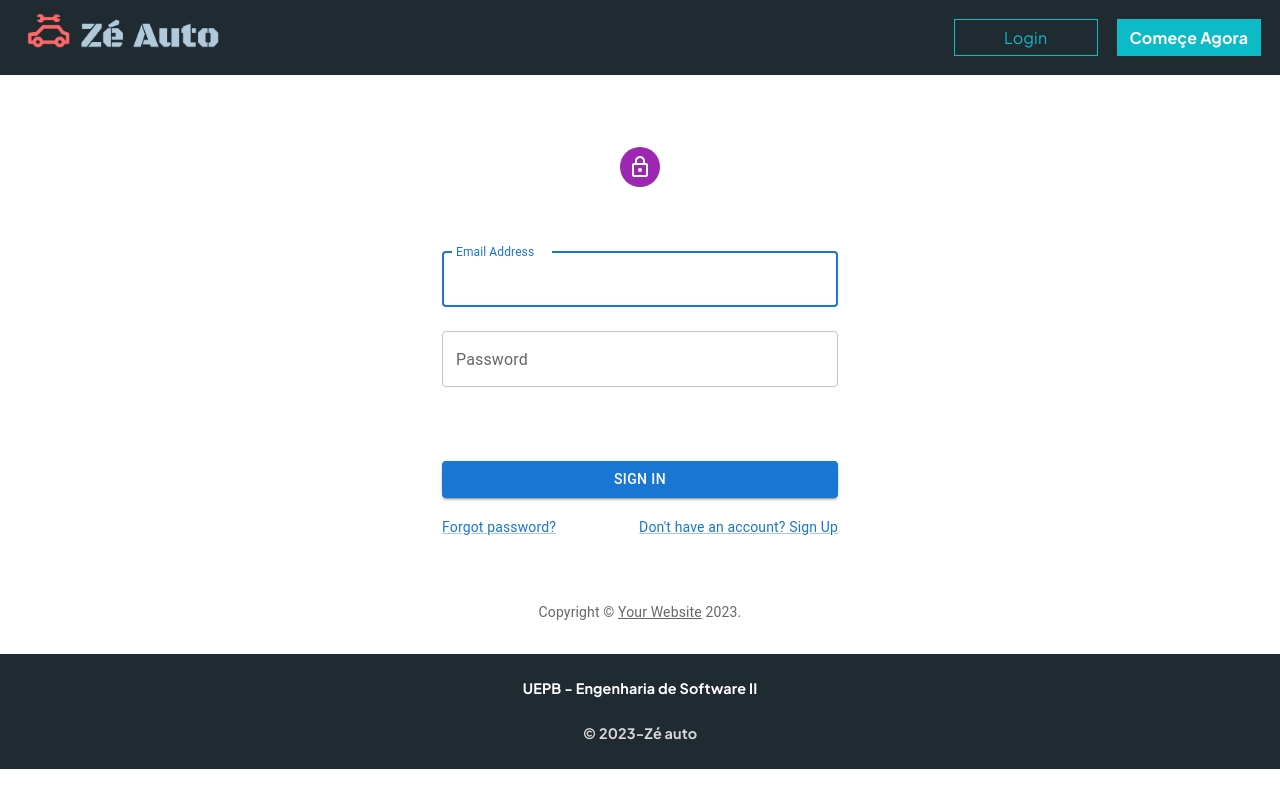
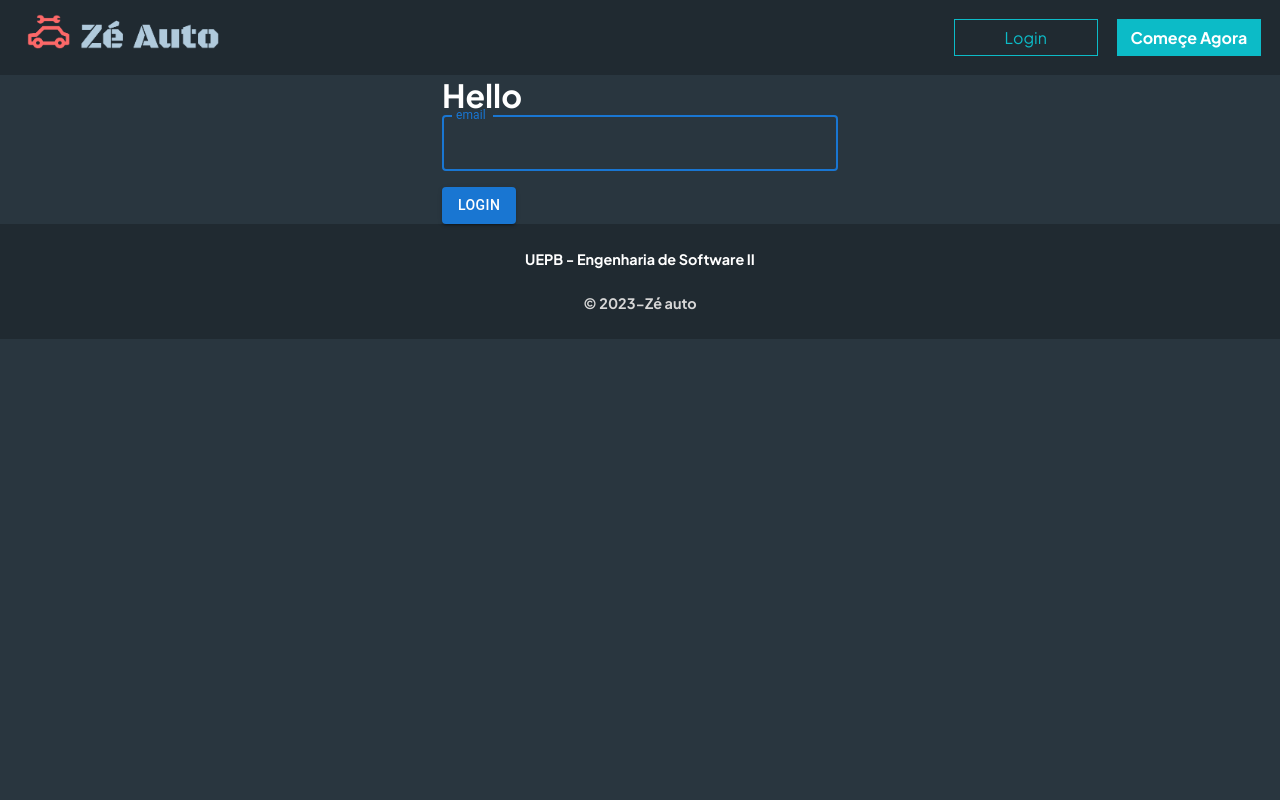
Before and after one commit to andrealvescorreia/ze-auto, a React (Vite) app in the folder frontend/: page /login in a window 1280 px wide. Built offline with nearby package versions, Linux system fonts and the light colour scheme.

Commit message:
tentativa em progresso de criar um form para email

```diff
--- a/frontend/package.json
+++ b/frontend/package.json
@@ -16,6 +16,7 @@
     "axios": "^1.3.4",
     "react": "^18.2.0",
     "react-dom": "^18.2.0",
+    "react-hook-form": "^7.43.9",
     "react-icons": "^4.8.0",
     "react-router-dom": "^6.10.0"
   },
--- a/frontend/src/routes/SignIn/index.tsx
+++ b/frontend/src/routes/SignIn/index.tsx
@@ -1,110 +1,95 @@
 import * as React from 'react';
-import Avatar from '@mui/material/Avatar';
-import Button from '@mui/material/Button';
-import CssBaseline from '@mui/material/CssBaseline';
-import TextField from '@mui/material/TextField';
-import FormControlLabel from '@mui/material/FormControlLabel';
-import Checkbox from '@mui/material/Checkbox';
-import Link from '@mui/material/Link';
-import Grid from '@mui/material/Grid';
+import TextField from '@mui/material/TextField'
+import Container from '@mui/material/Container'
+import { Box, Button } from '@mui/material';
+import { useForm } from "react-hook-form";
+
+/*
 import Box from '@mui/material/Box';
-import LockOutlinedIcon from '@mui/icons-material/LockOutlined';
-import Typography from '@mui/material/Typography';
-import Container from '@mui/material/Container';
-import { createTheme, ThemeProvider } from '@mui/material/styles';
-
-function Copyright(props: any) {
-  return (
-    <Typography variant="body2" color="text.secondary" align="center" {...props}>
-      {'Copyright © '}
-      <Link color="inherit" href="https://mui.com/">
-        Your Website
-      </Link>{' '}
-      {new Date().getFullYear()}
-      {'.'}
-    </Typography>
-  );
-}
-
-const theme = createTheme();
+import IconButton from '@mui/material/IconButton';
+import FilledInput from '@mui/material/FilledInput';
+import InputLabel from '@mui/material/InputLabel';
+import InputAdornment from '@mui/material/InputAdornment';
+import FormControl from '@mui/material/FormControl';
+import Visibility from '@mui/icons-material/Visibility';
+import VisibilityOff from '@mui/icons-material/VisibilityOff';
+*/
 
 export default function SignIn() {
-  const handleSubmit = (event: React.FormEvent<HTMLFormElement>) => {
+  const {
+    register,
+    handleSubmit,
+    formState: { errors }
+  } = useForm();
+  const onSubmit = (data) => console.log(data);
+
+  return (
+    <Container maxWidth="xs">
+      <h1>Hello</h1>
+      <form onSubmit={handleSubmit(onSubmit)}>
+
+        <Box mb={2}>
+          <TextField
+            variant="outlined"
+            label="email"
+            fullWidth
+            autoComplete='email'
+            autoFocus
+            {...register("email", {
+              required: "Required field",
+              pattern: {
+                value: new RegExp("^[A-Z0-9+_.-]+@[A-Z0-9.-]+$"),
+                message: "Email invalido"
+              },
+            })}
+            error={!!errors?.email}
+            helperText={errors?.email ? errors.email.message : null}
+          />
+
+        </Box>
+        <Button type="submit" variant="contained">Login</Button>
+      </form>
+
+    </Container>
+  )
+
+
+
+
+
+  /*
+  const [showPassword, setShowPassword] = React.useState(false);
+
+  const handleClickShowPassword = () => setShowPassword((show) => !show);
+
+  const handleMouseDownPassword = (event: React.MouseEvent<HTMLButtonElement>) => {
     event.preventDefault();
-    const data = new FormData(event.currentTarget);
-    console.log({
-      email: data.get('email'),
-      password: data.get('password'),
-    });
   };
 
   return (
-    <ThemeProvider theme={theme}>
-      <Container component="main" maxWidth="xs">
-        <CssBaseline />
-        <Box
-          sx={{
-            marginTop: 8,
-            display: 'flex',
-            flexDirection: 'column',
-            alignItems: 'center',
-          }}
-        >
-          <Avatar sx={{ m: 1, bgcolor: 'secondary.main' }}>
-            <LockOutlinedIcon />
-          </Avatar>
-          <Typography component="h1" variant="h5">
-            Sign in
-          </Typography>
-          <Box component="form" onSubmit={handleSubmit} noValidate sx={{ mt: 1 }}>
-            <TextField
-              margin="normal"
-              required
-              fullWidth
-              id="email"
-              label="Email Address"
-              name="email"
-              autoComplete="email"
-              autoFocus
-            />
-            <TextField
-              margin="normal"
-              required
-              fullWidth
-              name="password"
-              label="Password"
-              type="password"
-              id="password"
-              autoComplete="current-password"
-            />
-            <FormControlLabel
-              control={<Checkbox value="remember" color="primary" />}
-              label="Remember me"
-            />
-            <Button
-              type="submit"
-              fullWidth
-              variant="contained"
-              sx={{ mt: 3, mb: 2 }}
-            >
-              Sign In
-            </Button>
-            <Grid container>
-              <Grid item xs>
-                <Link href="#" variant="body2">
-                  Forgot password?
-                </Link>
-              </Grid>
-              <Grid item>
-                <Link href="#" variant="body2">
-                  {"Don't have an account? Sign Up"}
-                </Link>
-              </Grid>
-            </Grid>
-          </Box>
-        </Box>
-        <Copyright sx={{ mt: 8, mb: 4 }} />
-      </Container>
-    </ThemeProvider>
+    <Box sx={{ display: 'flex', flexWrap: 'wrap' }}>
+      <div>
+        <FormControl sx={{ m: 1, width: '30ch' }} variant="filled">
+          <InputLabel sx={{color: 'white' }}htmlFor="filled-adornment-password">Senha</InputLabel>
+          <FilledInput sx={{color: 'white' }}
+            id="filled-adornment-password"
+            type={showPassword ? 'text' : 'password'}
+            endAdornment={
+              <InputAdornment position="end" >
+                <IconButton
+                  aria-label="toggle password visibility"
+                  onClick={handleClickShowPassword}
+                  onMouseDown={handleMouseDownPassword}
+                  edge="end"
+                >
+                  {showPassword ? <VisibilityOff /> : <Visibility />}
+                </IconButton>
+              </InputAdornment>
+            }
+          />
+        </FormControl>
+      </div>
+    </Box>
   );
+  */
 }
```
Also changed, not shown: frontend/src/routes/SignIn/SignIn.js (deleted, +0 -110 lines), 1 other file (tests, documents, lock files or other folders).
